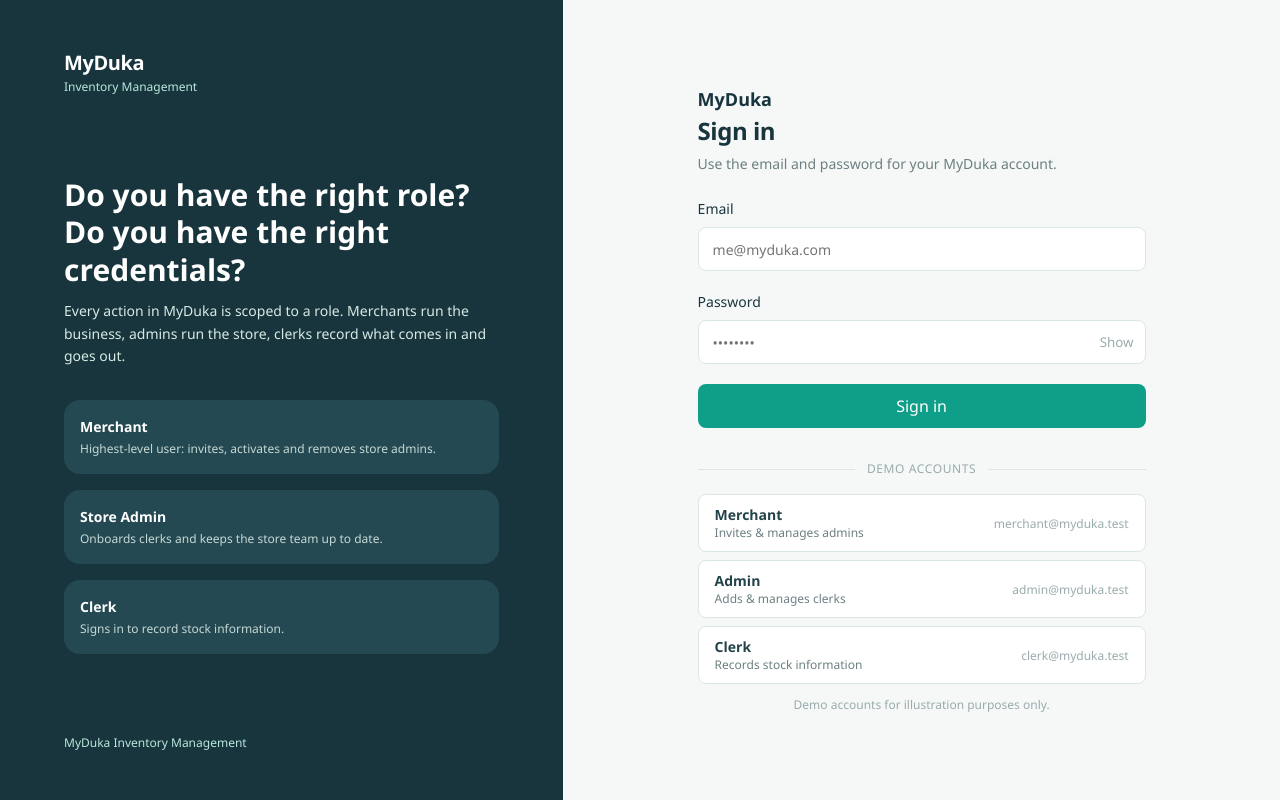
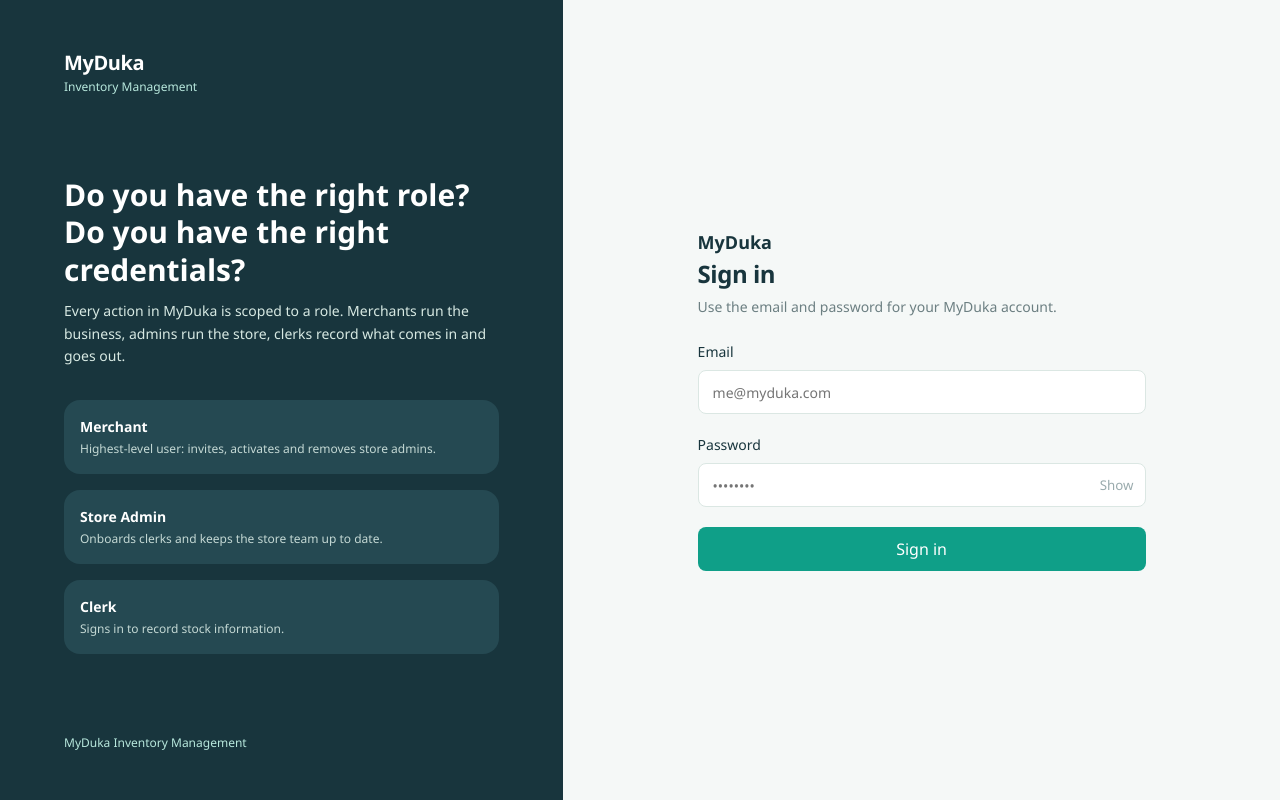
Before and after one commit to 16have/Myduka-frontend, a React (Vite) app: page /login in a window 1280 px wide. Built offline with nearby package versions, Linux system fonts and the light colour scheme.

Commit message:
edited login.jsx

```diff
--- a/src/components/UserTable.jsx
+++ b/src/components/UserTable.jsx
@@ -31,7 +31,7 @@ function ActionMenu({ user, noun, busy, onToggleActive, onDelete }) {
   )
 }
 
-export default function UserTable({ users, noun, busyId, onToggleActive, onDelete }) {
+export default function UserTable({ users, noun, busyId, onToggleActive, onDelete, idField = 'id' }) {
   const [pendingDelete, setPendingDelete] = useState(null)
   const [deleting, setDeleting] = useState(false)
 
@@ -51,20 +51,23 @@ export default function UserTable({ users, noun, busyId, onToggleActive, onDelet
               <th className={s.th}>Name</th>
               <th className={s.th}>Email</th>
               <th className={s.th}>Status</th>
-              <th className={s.th}>Added</th>
               <th className={`${s.th} ${s.thRight}`}>Actions</th>
             </tr>
           </thead>
           <tbody>
             {users.length === 0 && (
-              <tr className={s.emptyRow}><td colSpan={5}>No {noun}s yet.</td></tr>
+              <tr className={s.emptyRow}><td colSpan={4}>No {noun}s yet.</td></tr>
             )}
-            {users.map(u => (
-              <tr key={u.id} className={`${s.tr} ${u.is_active ? '' : s.trInactive}`}>
+            {users.map(u => {
+              const displayName = u.username || u.name || u.email || '?'
+              const initials = displayName.split(' ').map(n => n[0]).slice(0, 2).join('').toUpperCase()
+              const rowId = u[idField]
+              return (
+                <tr key={rowId} className={`${s.tr} ${u.is_active ? '' : s.trInactive}`}>
                   <td className={s.td}>
                     <div className={s.nameCell}>
-                    <div className={s.avatar}>{u.name.split(' ').map(n => n[0]).slice(0, 2).join('')}</div>
-                    <span className={s.name}>{u.name}</span>
+                      <div className={s.avatar}>{initials}</div>
+                      <span className={s.name}>{displayName}</span>
                     </div>
                   </td>
                   <td className={`${s.td} ${s.email}`}>{u.email}</td>
@@ -73,15 +76,13 @@ export default function UserTable({ users, noun, busyId, onToggleActive, onDelet
                       ? <span className={s.badgeActive}><span className={`${s.dot} ${s.dotGreen}`} />Active</span>
                       : <span className={s.badgeInactive}><span className={`${s.dot} ${s.dotGray}`} />Inactive</span>}
                   </td>
-                <td className={`${s.td} ${s.date}`}>
-                  {new Date(u.created_at).toLocaleDateString(undefined, { year: 'numeric', month: 'short', day: 'numeric' })}
-                </td>
                   <td className={`${s.td} ${s.tdRight}`}>
-                  <ActionMenu user={u} noun={noun} busy={busyId === u.id}
+                    <ActionMenu user={u} noun={noun} busy={busyId === rowId}
                       onToggleActive={onToggleActive} onDelete={(u) => setPendingDelete(u)} />
                   </td>
                 </tr>
-            ))}
+              )
+            })}
           </tbody>
         </table>
       </div>
@@ -89,7 +90,7 @@ export default function UserTable({ users, noun, busyId, onToggleActive, onDelet
       {pendingDelete && (
         <div className={s.overlay} onClick={(e) => e.target === e.currentTarget && setPendingDelete(null)}>
           <div className={s.dialog}>
-            <h2 className={s.dialogTitle}>Delete {pendingDelete.name}?</h2>
+            <h2 className={s.dialogTitle}>Delete {pendingDelete.username || pendingDelete.name}?</h2>
             <p className={s.dialogDesc}>
               This permanently removes the {noun} account for <strong>{pendingDelete.email}</strong>.
               This action cannot be undone. Are you sure you want to continue?
--- a/src/pages/Login.jsx
+++ b/src/pages/Login.jsx
@@ -2,12 +2,6 @@ import { useState } from 'react'
 import { useLocation, useNavigate } from 'react-router'
 import { useAuth, homeFor } from '@/lib/auth'
 import s from './Login.module.css'
-
-const DEMO_ACCOUNTS = [
-  { role: 'Merchant', email: 'merchant@myduka.test', hint: 'Invites & manages admins' },
-  { role: 'Admin', email: 'admin@myduka.test', hint: 'Adds & manages clerks' },
-  { role: 'Clerk', email: 'clerk@myduka.test', hint: 'Records stock information' },
-]
 
 export default function Login() {
   const { login } = useAuth()
@@ -33,13 +27,6 @@ export default function Login() {
     } finally {
       setLoading(false)
     }
-  }
-
-  function fillDemo(demoEmail) {
-    setEmail(demoEmail)
-    setPassword('TestPass123')
-    setError(null)
-    setRegisteredMsg(null)
   }
 
   return (
@@ -131,25 +118,6 @@ export default function Login() {
               {loading ? 'Signing in...' : 'Sign in'}
             </button>
           </form>
-
-          <div className={s.divider}>
-            <div className={s.dividerLine} />
-            <span className={s.dividerText}>Demo accounts</span>
-            <div className={s.dividerLine} />
-          </div>
-
-          <div className={s.demoList}>
-            {DEMO_ACCOUNTS.map((acc) => (
-              <button key={acc.email} type="button" className={s.demoBtn} onClick={() => fillDemo(acc.email)}>
-                <div>
-                  <p className={s.demoBtnRole}>{acc.role}</p>
-                  <p className={s.demoBtnHint}>{acc.hint}</p>
-                </div>
-                <span className={s.demoBtnEmail}>{acc.email}</span>
-              </button>
-            ))}
-          </div>
-          <p className={s.demoNote}>Demo accounts for illustration purposes only.</p>
         </div>
       </div>
     </div>
```
Lines whose indentation alone changed are shown as unchanged.
